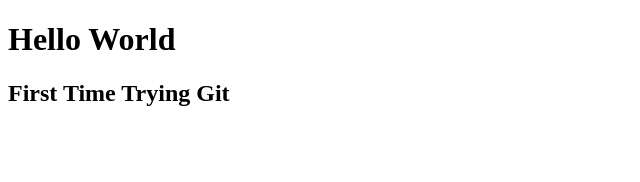
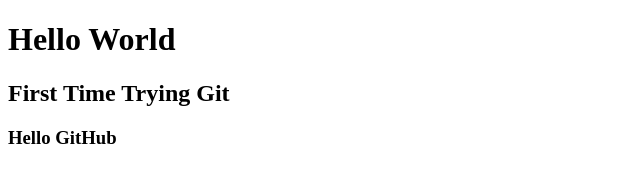
Before and after one commit to Tirth3302/Git-and-VS-Code-Combination, a plain HTML site: page index.html in a window 1280 px wide. Shown: the whole page, without its empty margins (0-640 px from the left). Drawn offline with Linux system fonts and the light colour scheme.

Commit message:
changing h3

```diff
--- a/index.html
+++ b/index.html
@@ -8,5 +8,6 @@
 <body>
     <h1>Hello World</h1>
     <h2>First Time Trying Git</h2>
+    <h3>Hello GitHub</h3>
 </body>
 </html>
```
